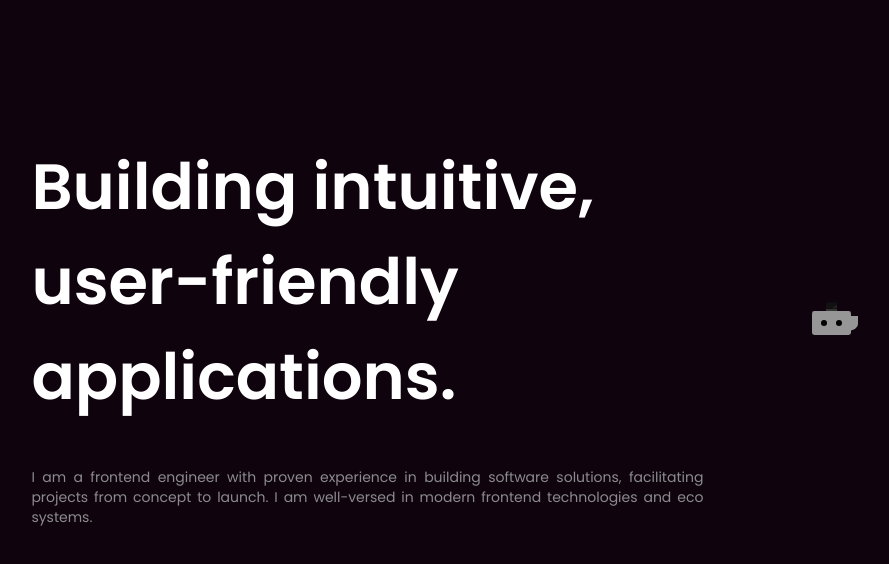
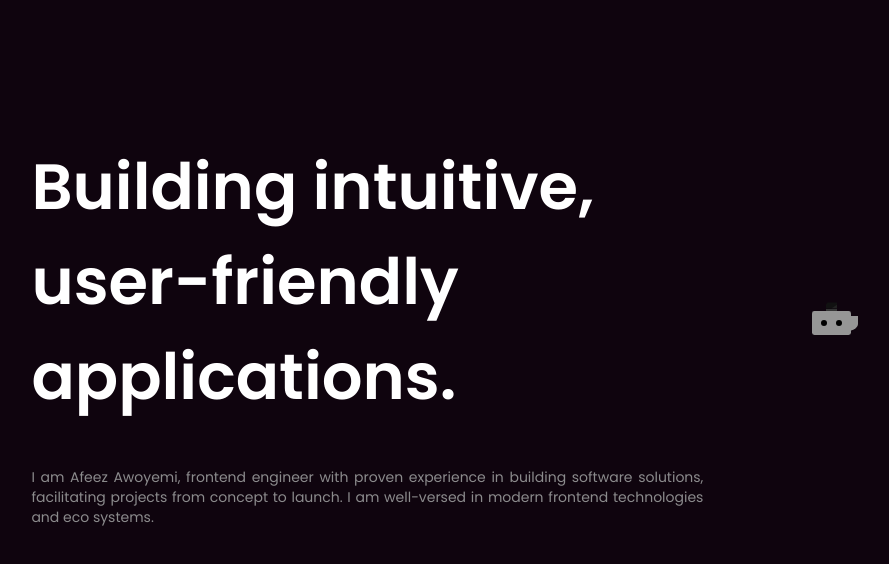
Before and after one commit to damafeez/portfolio-afeez-awoyemi-next, a Next.js app: page / in a window 1280 px wide. Shown: the top 564 px of the page, without its empty margins (103-992 px from the left). Built offline with nearby package versions, Linux system fonts and the light colour scheme.

Commit message:
feat: update hero description

```diff
--- a/components/Hero.tsx
+++ b/components/Hero.tsx
@@ -10,9 +10,9 @@ export default function Hero() {
           user-friendly applications.
         </h1>
         <p className="text-foreground-secondary text-opacity-95 text-sm text-justify">
-          I am a frontend engineer with proven experience in building software solutions,
-          facilitating projects from concept to launch. I am well-versed in modern
-          frontend technologies and eco systems.
+          I am Afeez Awoyemi, frontend engineer with proven experience in building
+          software solutions, facilitating projects from concept to launch. I am
+          well-versed in modern frontend technologies and eco systems.
         </p>
       </div>
       <AfeezAvatar />
```
